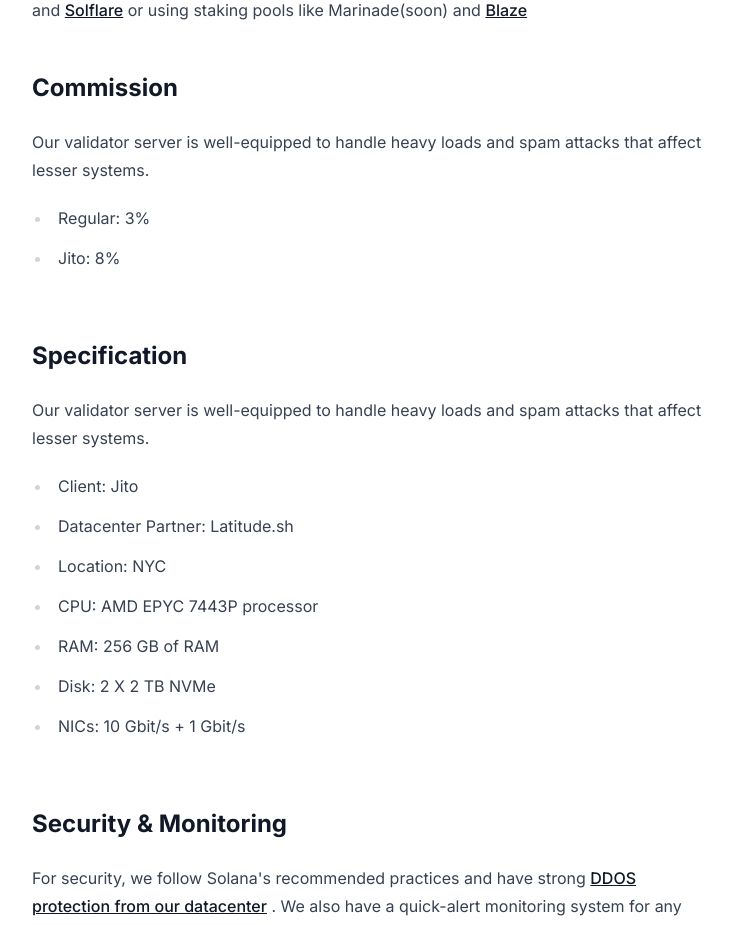
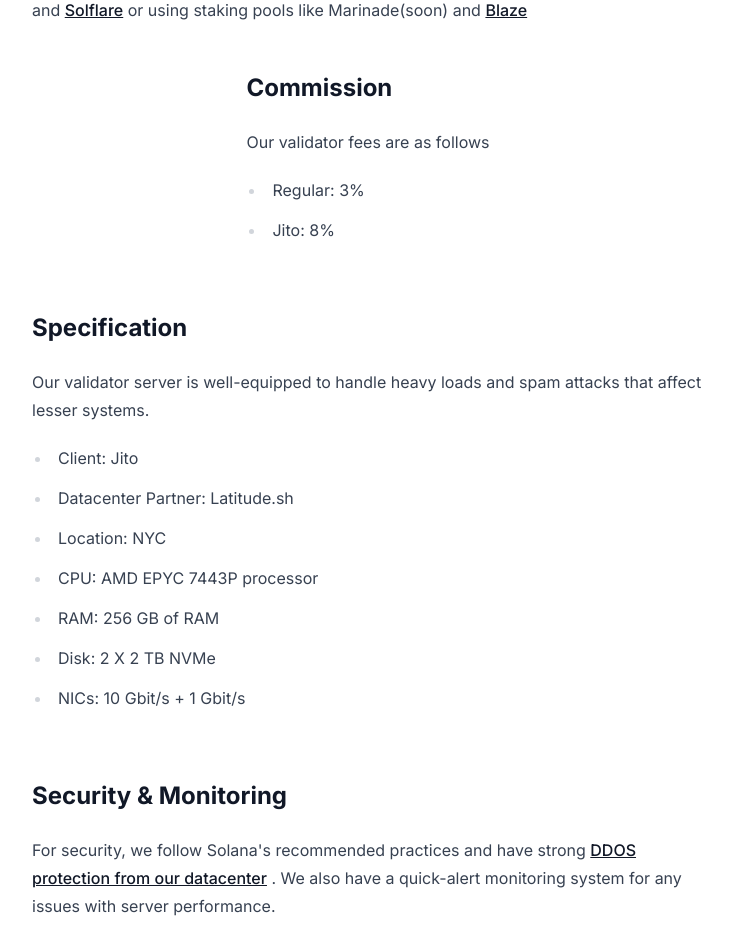
Before and after one commit to Tru3Bliss/solana-modern-ui, a Next.js app: page /validator in a window 1280 px wide. Shown: the part 920-1845 px from the top of the page, without its empty margins (278-1010 px from the left). Built offline with nearby package versions, Linux system fonts and the light colour scheme.

Commit message:
fixing typo

```diff
--- a/src/pages/validator/index.tsx
+++ b/src/pages/validator/index.tsx
@@ -86,8 +86,7 @@ export default function Page() {
             <h2 className="text-2xl font-bold">Commission</h2>
 
             <div className="mt-3 max-w-2xl">
-              Our validator server is well-equipped to handle heavy loads and spam attacks that
-              affect lesser systems.
+              Our validator fees are as follows
               <ul role="list" className="list-disc space-y-3 pl-5">
                 <li>Regular: 3%</li>
                 <li>Jito: 8%</li>
```
